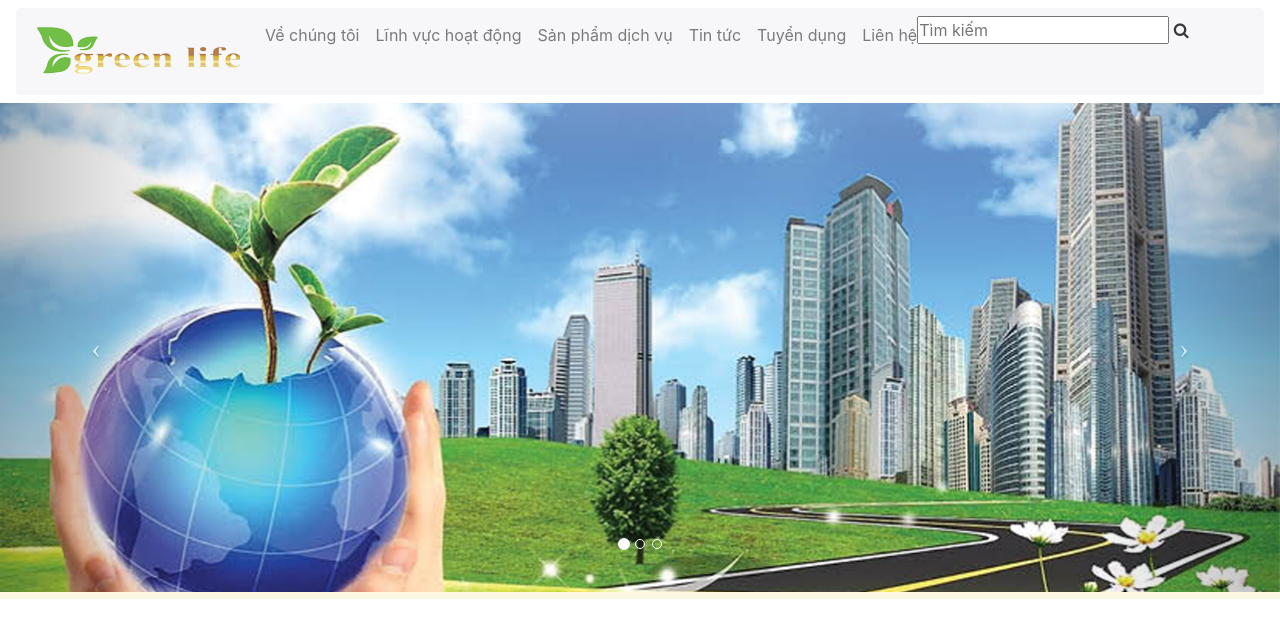
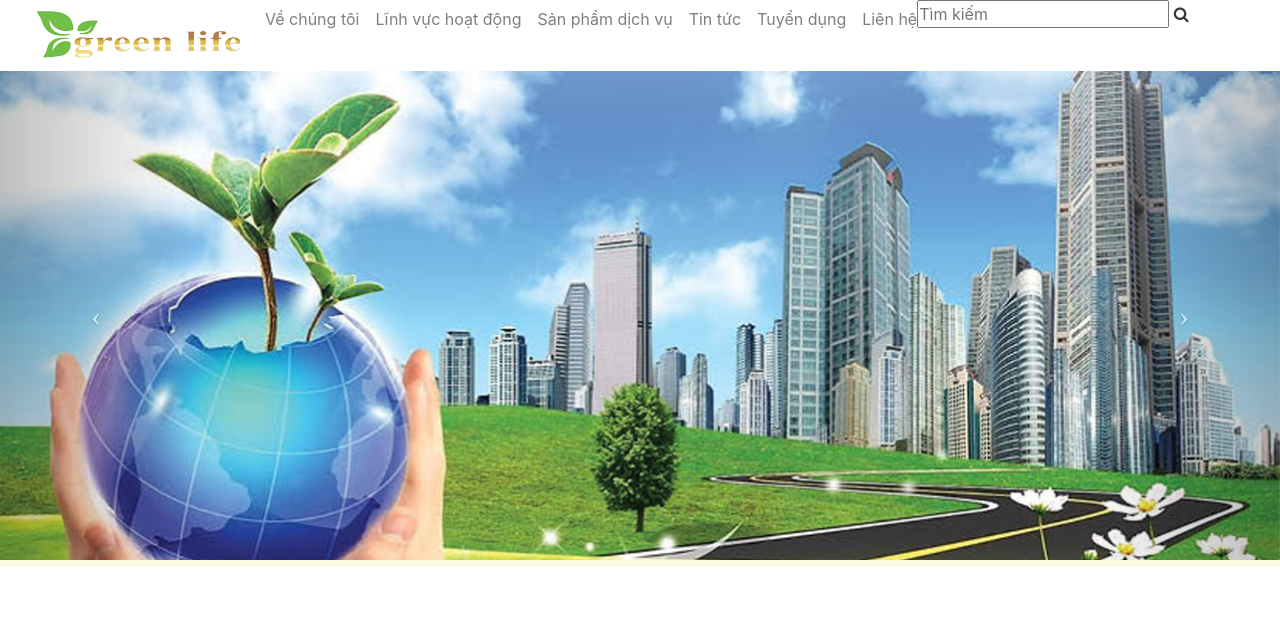
Before and after one commit to luketran/html, a PHP site: page /1.html in a window 1280 px wide. Shown: the top 638 px of the page. Run offline with PHP 8.4, Linux system fonts and the light colour scheme; some libraries are stand-ins or nearby versions.

Commit message:
them css cho green

```diff
--- a/greenlife/1.css
+++ b/greenlife/1.css
@@ -1 +1,22 @@
-*{margin: 0; padding: 0;}
+* {
+ margin: 0;
+ padding: 0;
+}
+.carousel img{
+  width: 100%;
+}
+.carousel-indicators{
+  display: none;
+}
+.wrap{
+  margin-left: 2rem;
+  margin-right: 2rem;
+}
+.bg-faded{
+  background-color: initial;
+}
+.navbar{
+  padding: 0;
+
+}
+n
--- a/greenlife/1.html
+++ b/greenlife/1.html
@@ -13,7 +13,7 @@
 </head>
 <body >
 	<header>
-		<div class="navbar">
+		<div class="tophead">
 			<div class="wrap">
 		        <nav class="navbar navbar-light bg-faded">
 		          <button class="navbar-toggler hidden-sm-up" type="button" data-toggle="collapse" data-target="#exCollapsingNavbar2">
```
